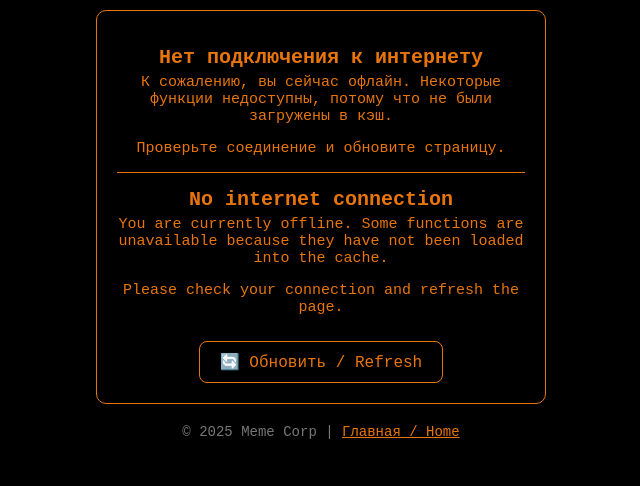
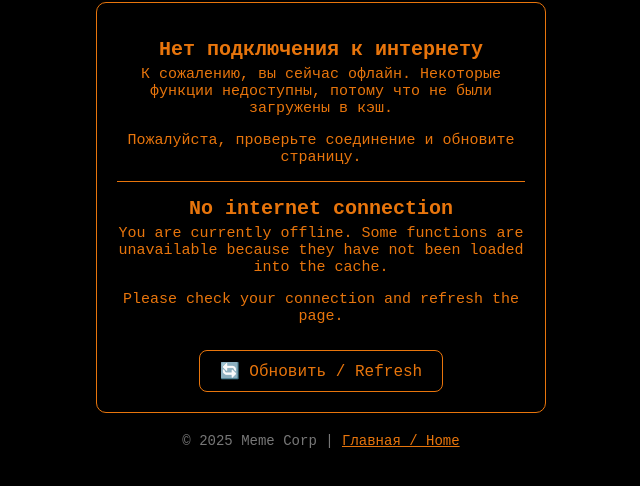
Before and after one commit to PassQuick/passquick-pw-gen-site, a plain HTML site: page offline.html in a window 1280 px wide. Shown: the part 202-688 px from the top of the page, without its empty margins (319-959 px from the left). Drawn offline with Linux system fonts and the light colour scheme.

Commit message:
Add files via upload

```diff
--- a/offline.html
+++ b/offline.html
@@ -16,7 +16,7 @@
     <section id="offline-container">
       <h2>Нет подключения к интернету</h2>
       <p>К сожалению, вы сейчас офлайн. Некоторые функции недоступны, потому что не были загружены в кэш.</p>
-      <p>Проверьте соединение и обновите страницу.</p>
+      <p>Пожалуйста, проверьте соединение и обновите страницу.</p>
 
       <hr>
 
```
